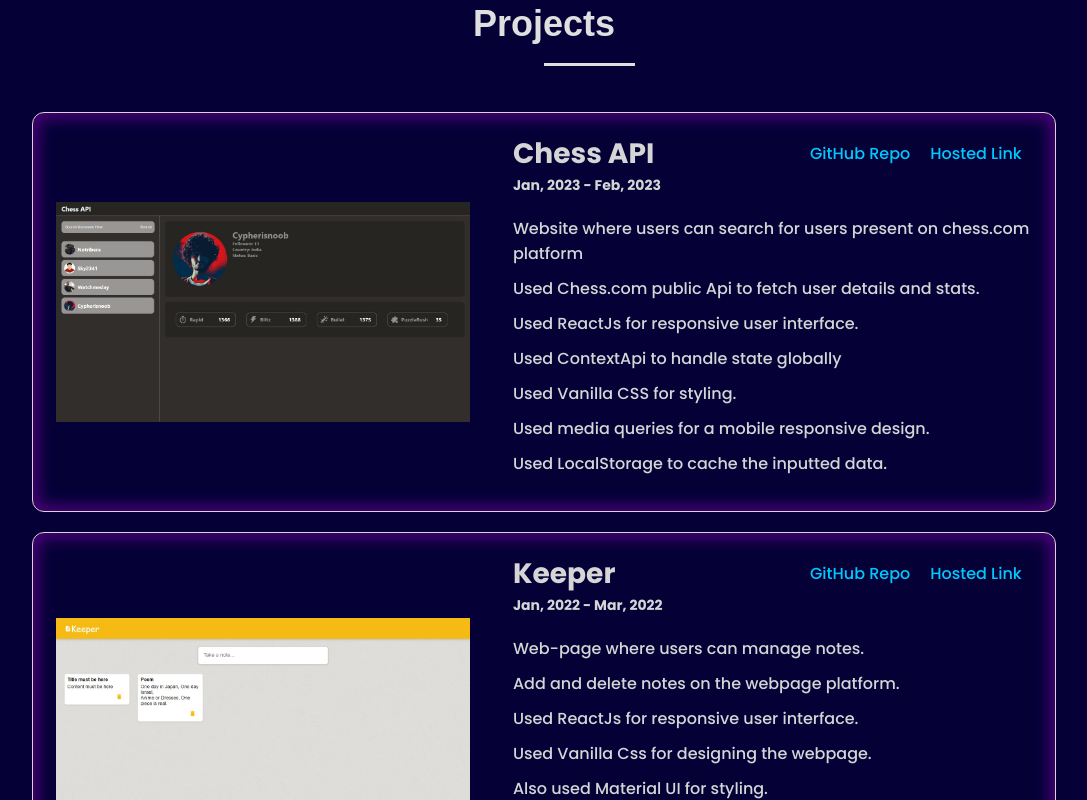
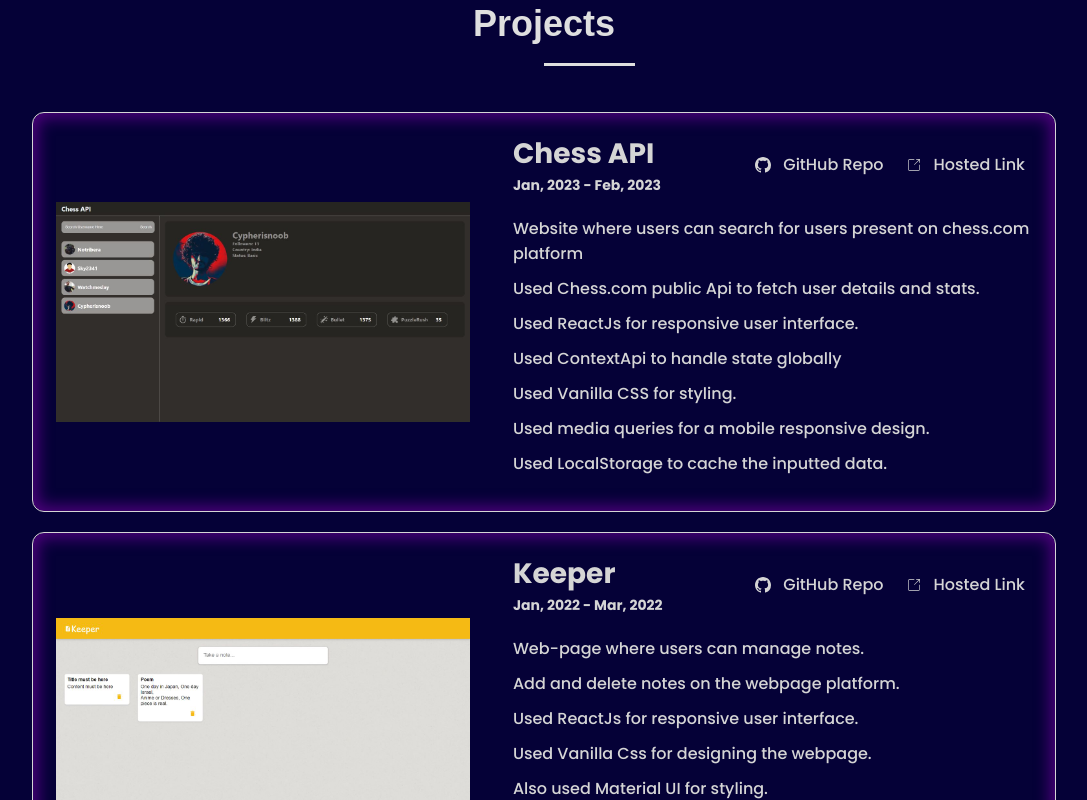
Before and after one commit to dhirajdalvi2001/Portfolio, a React (Create React App) app: page / in a window 1280 px wide. Shown: the part 1560-2360 px from the top of the page, without its empty margins (96-1183 px from the left). Built offline with nearby package versions, Linux system fonts and the light colour scheme; a web font is replaced by a local one.

Commit message:
This fixes #14

```diff
--- a/src/components/Projects/Projects.component.jsx
+++ b/src/components/Projects/Projects.component.jsx
@@ -1,4 +1,6 @@
 import React from "react";
+import { BsGithub } from "react-icons/bs";
+import { CiShare1 } from "react-icons/ci";
 import { Data } from "../../data/Data";
 import "./Projects.styles.css";
 
@@ -33,7 +35,10 @@ function Projects() {
                         target="_blank"
                         rel="noreferrer"
                       >
-                        GitHub Repo
+                        <div className="url-logo">
+                          <BsGithub className="logo" />
+                        </div>
+                        <span>GitHub Repo</span>
                       </a>
                       <a
                         href={e.hosted}
@@ -41,7 +46,10 @@ function Projects() {
                         target="_blank"
                         rel="noreferrer"
                       >
-                        Hosted Link
+                        <div className="url-logo">
+                          <CiShare1 className="logo" />
+                        </div>
+                        <span>Hosted Link</span>
                       </a>
                     </div>
                   </div>
--- a/src/components/Projects/Projects.styles.css
+++ b/src/components/Projects/Projects.styles.css
@@ -81,16 +81,31 @@
   font-size: var(--h3);
   display: flex;
   justify-content: space-between;
+  align-items: center;
 }
 #projects .link-box {
   min-width: 235px;
   width: max-content;
+  display: flex;
+  flex-wrap: wrap;
+}
+#projects .url-logo {
+  margin: auto;
+  margin-right: 10px;
+  width: 20px;
+  height: 20px;
+}
+#projects .url-logo .logo {
+  width: 100%;
 }
 #projects .link {
+  margin-left: auto;
   padding: 10px;
   font-size: var(--h4);
   text-decoration: none;
   color: var(--link-color);
+  display: flex;
+  align-items: center;
   cursor: pointer;
 }
 #projects .link:hover {
@@ -101,6 +116,7 @@
   list-style: none;
 }
 #projects .date {
+  width: max-content;
   font-size: var(--h5);
 }
 @media screen and (max-width: 550px) {
```
Also changed, not shown: src/components/Navbar/Navbar.styles.css (+0 -17 lines).
